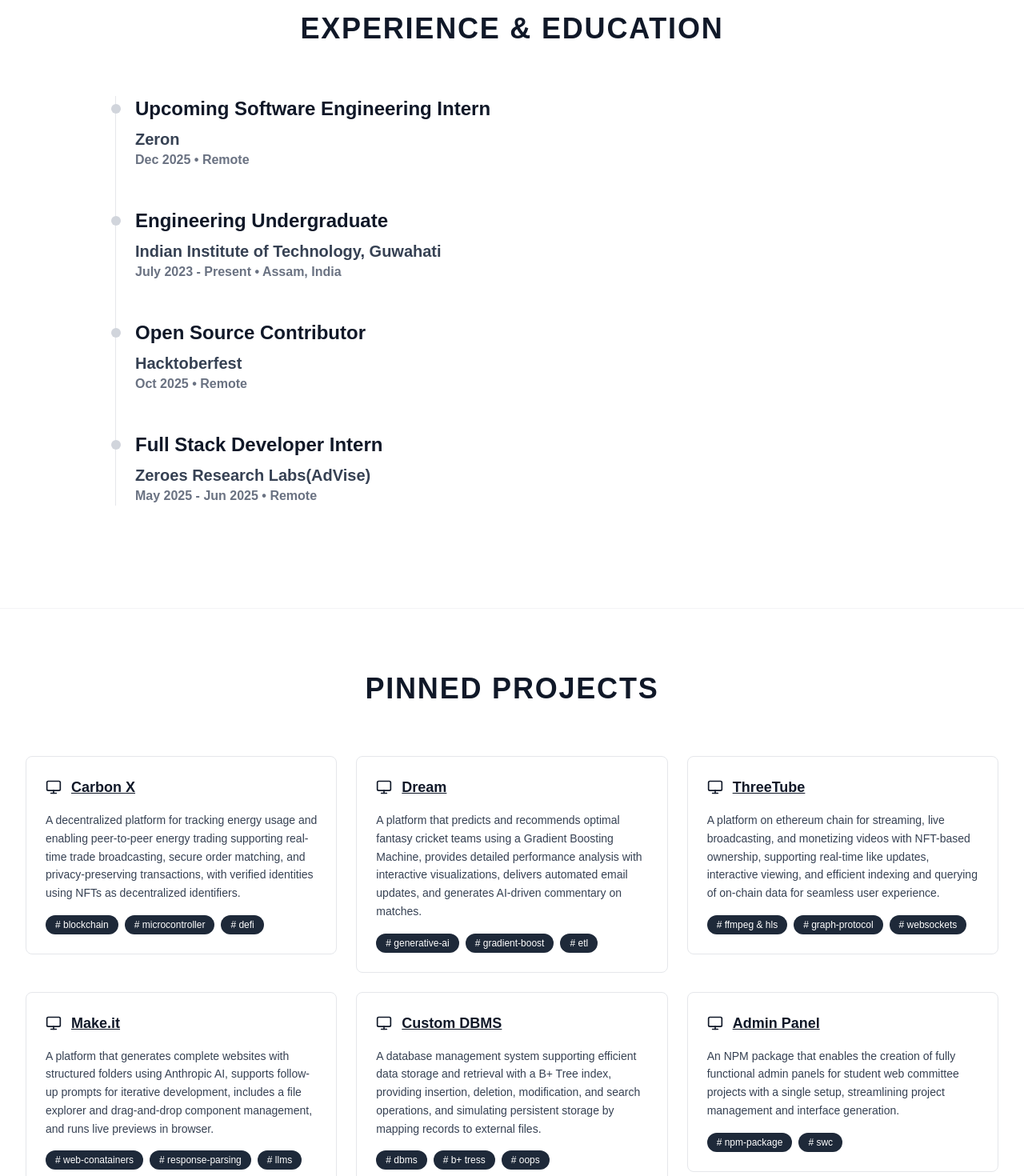
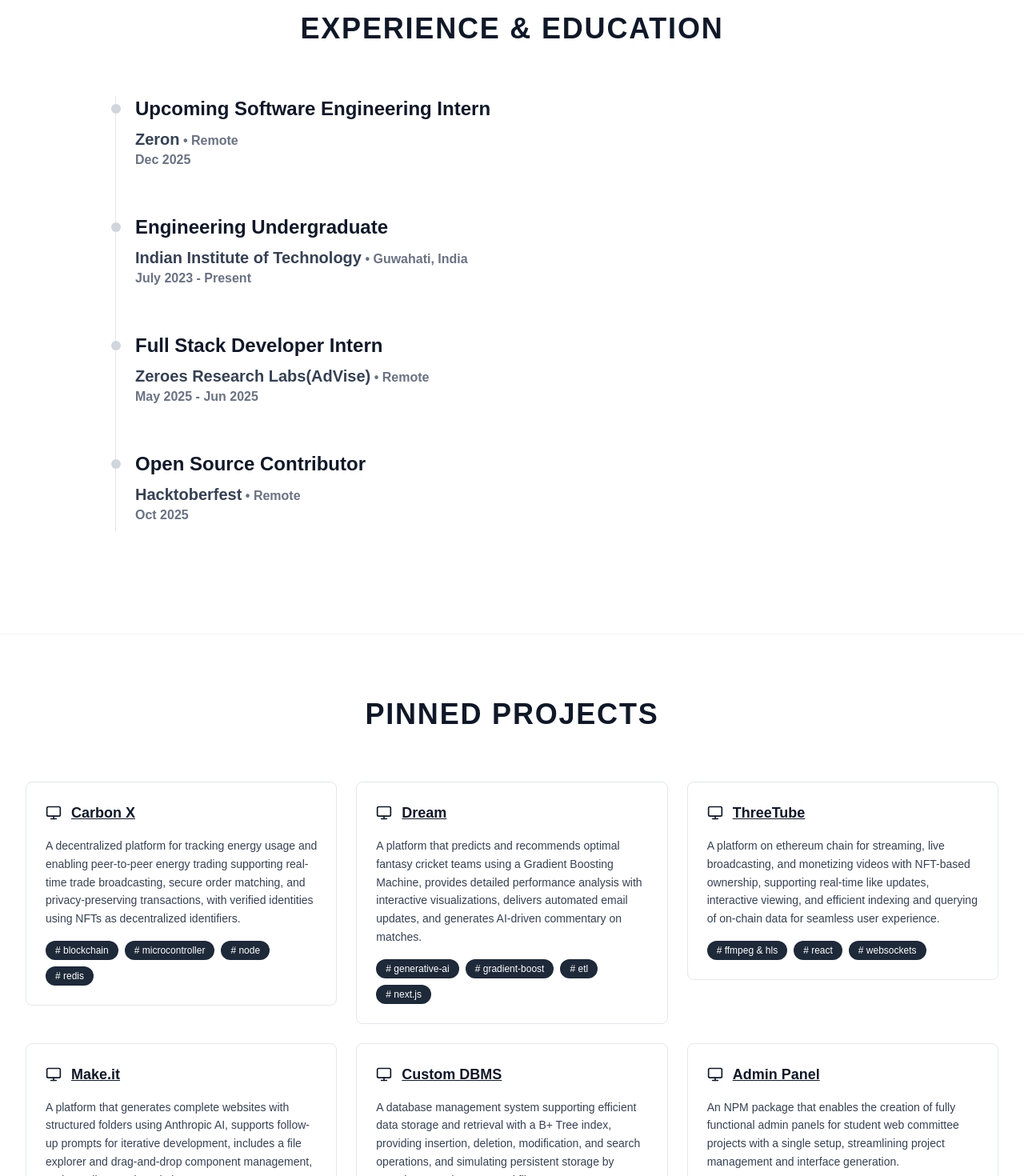
Before and after one commit to sgcodes7471/portoflio, a Next.js app: page / in a window 1280 px wide. Shown: the part 880-2350 px from the top of the page at 80% size. Built offline with nearby package versions, Linux system fonts and the light colour scheme.

Commit message:
some aesthetics

```diff
--- a/app/layout.tsx
+++ b/app/layout.tsx
@@ -41,7 +41,7 @@
 });
 
 export const metadata: Metadata = {
-  title: "sg.",
+  title: "Portfolio • Srinjoy Ghosh",
   description: "Portfolio of Srinjoy Ghosh",
 };
 
--- a/components/bg.tsx
+++ b/components/bg.tsx
@@ -1,10 +1,11 @@
-import React from "react";
+import React, { JSX, useState } from "react";
 
 interface Skill {
   company : string,
   date : string,
   role : string,
-  location : string
+  location : string,
+  details: JSX.Element,
 }
 
 const BgSection: React.FC = () => {
@@ -13,28 +14,42 @@
     company : "Zeron",
     date : "Dec 2025",
     role : "Upcoming Software Engineering Intern",
-    location : "Remote"
+    location : "Remote",
+    details : <></>
    },
    {
-    company : "Indian Institute of Technology, Guwahati",
+    company : "Indian Institute of Technology",
     date : "July 2023 - Present",
     role : "Engineering Undergraduate",
-    location : "Assam, India"
+    location : "Guwahati, India",
+    details : <>Took key <b className="text-red-500">Computer Sciences</b> courses of Data Structures, Networks and Database Management Systems while having a major in Chemistry</>
+   },
+   {
+    company : "Zeroes Research Labs(AdVise)",
+    date : "May 2025 - Jun 2025",
+    role : "Full Stack Developer Intern",
+    location : "Remote",
+    details : <>Worked with <b className = "text-red-500">Next.js</b>, <b className = "text-red-500">Python</b> and <b className = "text-red-500">Supabase</b> to make AI Advertisement products</>
    },
    {
     company : "Hacktoberfest",
     date : "Oct 2025",
     role : "Open Source Contributor",
-    location : "Remote"
-   },
-   {
-    company : "Zeroes Research Labs(AdVise)",
-    date : "May 2025 - Jun 2025",
-    role : "Full Stack Developer Intern",
-    location : "Remote"
-   },
+    location : "Remote",
+    details : <>Contributed using <b className = "text-red-500">JavaScript</b>, to build LLM-based content moderation system and a serverless realtime chat feature</>
+   }
+  ];
 
-  ];
+  const [openedSection , setOpenedSection] = useState(-1);
+
+  const handleOpenSection = (section_id : number) => {
+    if(openedSection == section_id) {
+      setOpenedSection(-1);
+      return;
+    }
+
+    setOpenedSection(section_id);
+  }
 
   return (
     <section className="py-20 px-8 bg-white border-b border-gray-100">
@@ -46,23 +61,40 @@
         </div>
 
         <div className="relative border-l border-gray-200 ml-4 cursor-pointer">
-          {works.map((work, index) => (
-            <div key={index} className="mb-12 ml-6">
+          {works.map((work, index) => {
+              return(
+                <div
+                  key={index}
+                  className="mb-12 ml-6 cursor-pointer"
+                  onClick={() => handleOpenSection(index)}
+                  >
                   <div className="absolute w-3 h-3 bg-gray-300 rounded-full -left-1.5 mt-2.5"></div>
                     <div className="text-2xl font-semibold mb-2">
                       {work.role}
+
                     </div>
 
-                <div className="text-xl font-semibold text-gray-700 ">
-                    {work.company}
+                    <div className="font-semibold text-gray-700 ">
+                        <span className="text-xl ">{work.company}</span>
+                        <span
+                          className="text-md font-semibold text-gray-500">
+                            {'\t•\t'} {work.location}
+                        </span>
                     </div>
                     <span
                         className="text-md font-semibold text-gray-500"
                     >
-                    {work.date} {'\t•\t'} {work.location}
+                      {work.date}
                     </span>
+
+                    <span className={`block text-gray-600 mt-2 text-md leading-relaxed text-wrap w-1/2 transition-all duration-500 ease-in-out overflow-hidden
+                      ${openedSection === index ? "max-h-40 opacity-100" : "max-h-0 opacity-100"}`}>
+                      {work.details}
+                    </span>
+
                 </div>
-          ))}
+              )
+          })}
         </div>
       </div>
     </section>
--- a/components/portfolio.tsx
+++ b/components/portfolio.tsx
@@ -21,38 +21,44 @@
     {
       title: "Carbon X",
       description: "A decentralized platform for tracking energy usage and enabling peer-to-peer energy trading supporting real-time trade broadcasting, secure order matching, and privacy-preserving transactions, with verified identities using NFTs as decentralized identifiers.",
-      tags: ["# blockchain", "# microcontroller", "# defi"],
-      link: "https://github.com/sgcodes7471/carbon-x"
+      tags: ["# blockchain", "# microcontroller", "# node", "# redis"],
+      link: "https://github.com/sgcodes7471/carbon-x",
+      date : ""
     },
     {
       title: "Dream",
       description: "A platform that predicts and recommends optimal fantasy cricket teams using a Gradient Boosting Machine, provides detailed performance analysis with interactive visualizations, delivers automated email updates, and generates AI-driven commentary on matches.",
-      tags: ["# generative-ai", "# gradient-boost", "# etl"],
-      link: "https://github.com/D11-MP/Dream11-prototype"
+      tags: ["# generative-ai", "# gradient-boost", "# etl", "# next.js"],
+      link: "https://github.com/D11-MP/Dream11-prototype",
+      date : ""
     },
     {
       title: "ThreeTube",
       description: "A platform on ethereum chain for streaming, live broadcasting, and monetizing videos with NFT-based ownership, supporting real-time like updates, interactive viewing, and efficient indexing and querying of on-chain data for seamless user experience.",
-      tags: ["# ffmpeg & hls", "# graph-protocol", "# websockets"],
-      link: "https://github.com/Dappers24/ThreeTube"
+      tags: ["# ffmpeg & hls", "# react", "# websockets"],
+      link: "https://github.com/Dappers24/ThreeTube",
+      date : ""
     },
     {
       title: "Make.it",
       description: "A platform that generates complete websites with structured folders using Anthropic AI, supports follow-up prompts for iterative development, includes a file explorer and drag-and-drop component management, and runs live previews in browser.",
-      tags: ["# web-conatainers", "# response-parsing", "# llms"],
-      link: "https://github.com/sgcodes7471/make.it"
+      tags: ["# web-conatainers", "# fast-api", "# llms"],
+      link: "https://github.com/sgcodes7471/make.it",
+      date : ""
     },
     {
       title: "Custom DBMS",
       description: "A database management system supporting efficient data storage and retrieval with a B+ Tree index, providing insertion, deletion, modification, and search operations, and simulating persistent storage by mapping records to external files.",
-      tags: ["# dbms", "# b+ tress", "# oops"],
-      link: "https://github.com/sgcodes7471/Custom-DBMS"
+      tags: ["# dbms", "# b+ trees", "# oops" , "# c++"],
+      link: "https://github.com/sgcodes7471/Custom-DBMS",
+      date : ""
     },
     {
       title: "Admin Panel",
       description: "An NPM package that enables the creation of fully functional admin panels for student web committee projects with a single setup, streamlining project management and interface generation.",
       tags: ["# npm-package", "# swc"],
-      link: "https://github.com/swciitg/swc_admin_panel"
+      link: "https://github.com/swciitg/swc_admin_panel",
+      date : ""
     }
   ];
 
@@ -92,7 +98,7 @@
           </p>
 
           <p className="text-lg md:text-xl text-gray-600 tracking-widest uppercase">
-            Software Engineering, Web2/Web3, Computer Networks, Automated Programming, Open Source Contributions
+            Software Engineering, Web2/Web3, Artificial Intelligence, Automated Programming, Open Source Contributions
           </p>
 
           <Connect/>
@@ -159,7 +165,7 @@
         </div>
       </section>
 
-            <SkillsSection/>
+            {/* <SkillsSection/> */}
 
 
 
@@ -172,7 +178,7 @@
           <div className="flex flex-col md:flex-row gap-12 items-start">
             <div className="flex-shrink-0">
               <div className="w-32 h-32 bg-gray-300 rounded-full overflow-hidden">
-                 <Image src="/profile.jpg" alt='profile' width={130} height={130}/>
+                 <Image src="/profile2.jpg" alt='profile' width={130} height={130}/>
                 {/* <div className="w-full h-full bg-gradient-to-br from-gray-400 to-gray-600"></div> */}
               </div>
             </div>
--- a/components/skill.tsx
+++ b/components/skill.tsx
@@ -7,12 +7,12 @@
 
 const SkillsSection: React.FC = () => {
   const skills: Skill[] = [
-    { category: "Programming Languages", items: ["JavaScript", "TypeScript", "C++", "Python"] },
+    { category: "Programming Languages", items: ["JavaScript", "TypeScript", "C++", "Python", "SQL"] },
     { category: "Computer Fundamentals", items: ["Data Structures & Algorithms", "OOPS", "Networks", "DBMS"] },
     { category: "Development", items: ["React", "Next.js", "Node.js", "React Native", "FastAPI", "Websockets"] },
     { category: "Blockchain", items: ["Solidity", "ZK-SNARKs", "IPFS"] },
     { category: "AI & Data Science", items: [ "Supervised Learning", "Pandas", "NumPy", "Scikit-learn", "Matplotlib"] },
-    { category: "Miscellaneous", items: ["Docker", "AWS", "Supabase", "MongoDB", "SQL", "CI-CD Pipelines", "Unit-Testing"] },
+    { category: "Miscellaneous", items: ["Docker", "AWS", "Supabase", "MongoDB", "Redis", "CI-CD Pipelines", "Unit-Testing"] },
   ];
 
   return (
```
Also changed, not shown: public/profile2.jpg (added), 1 other file (tests, documents, lock files or other folders). Lines whose indentation alone changed are shown as unchanged.
